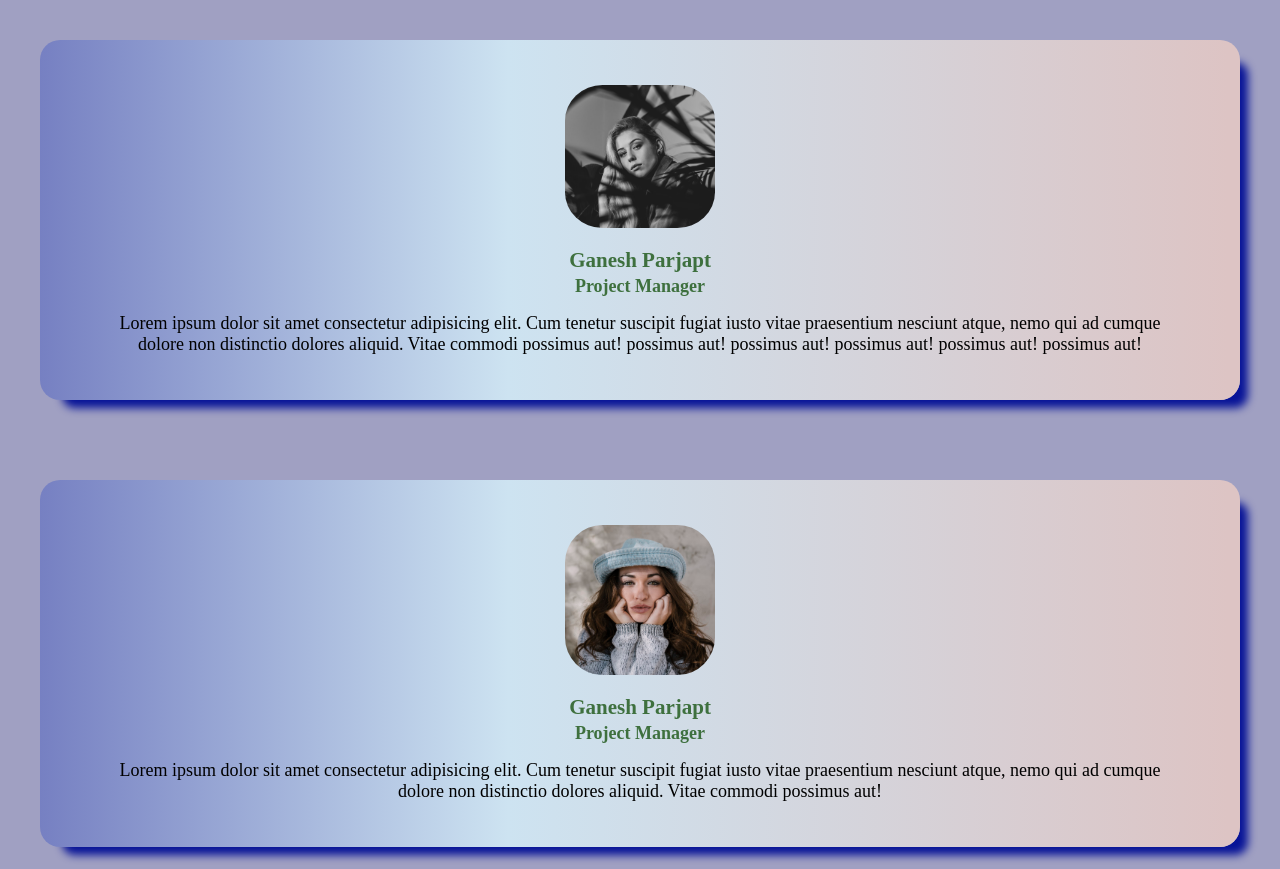
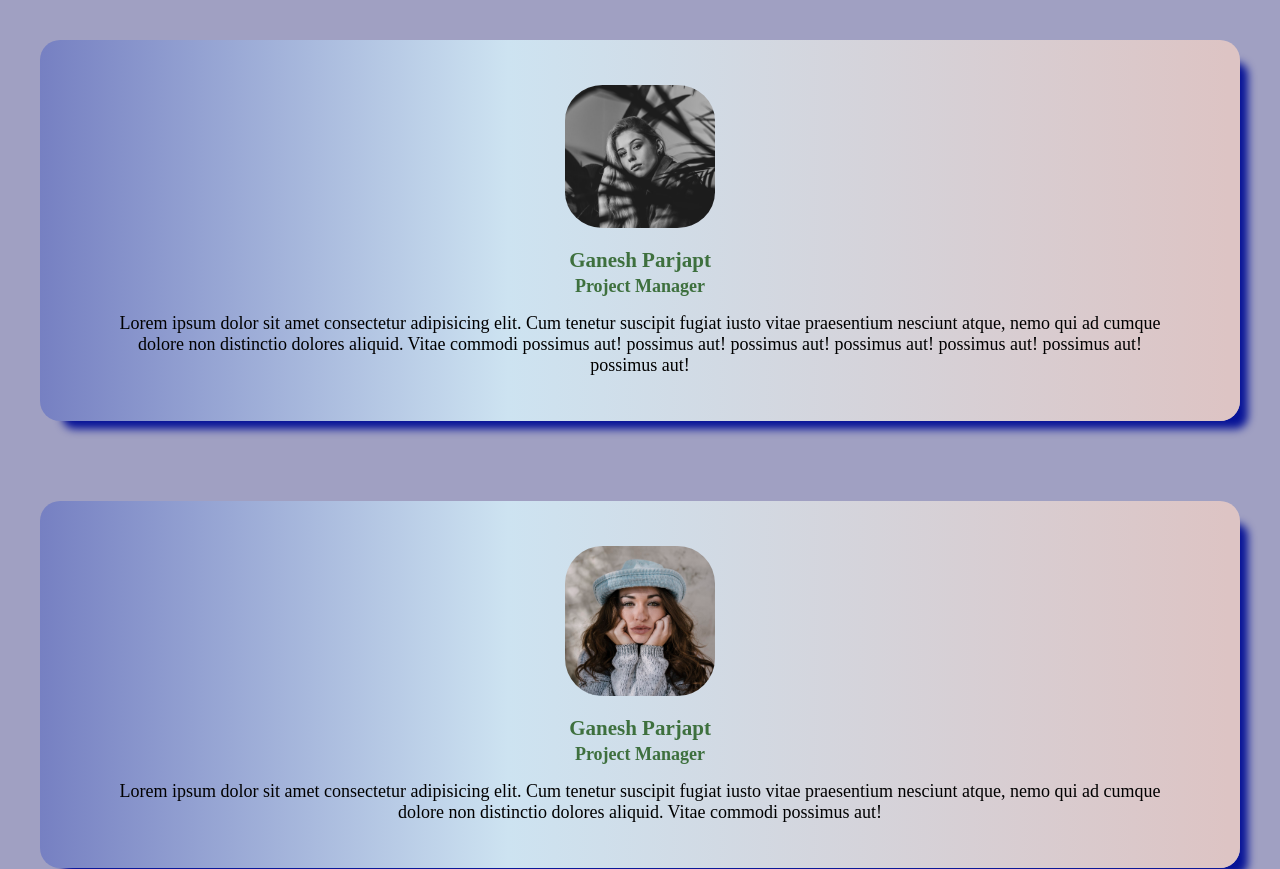
Before and after one commit to ganeshparjapt/swiper-cards, a plain HTML site: page index.html in a window 1280 px wide. Shown: the top 869 px of the page. Drawn offline with Linux system fonts and the light colour scheme.

Commit message:
just commite

```diff
--- a/index.html
+++ b/index.html
@@ -28,6 +28,7 @@
                             vitae
                             praesentium nesciunt atque, nemo qui ad cumque dolore non distinctio dolores aliquid. Vitae
                             commodi
+                            possimus aut!
                             possimus aut!
                             possimus aut!
                             possimus aut!
```
